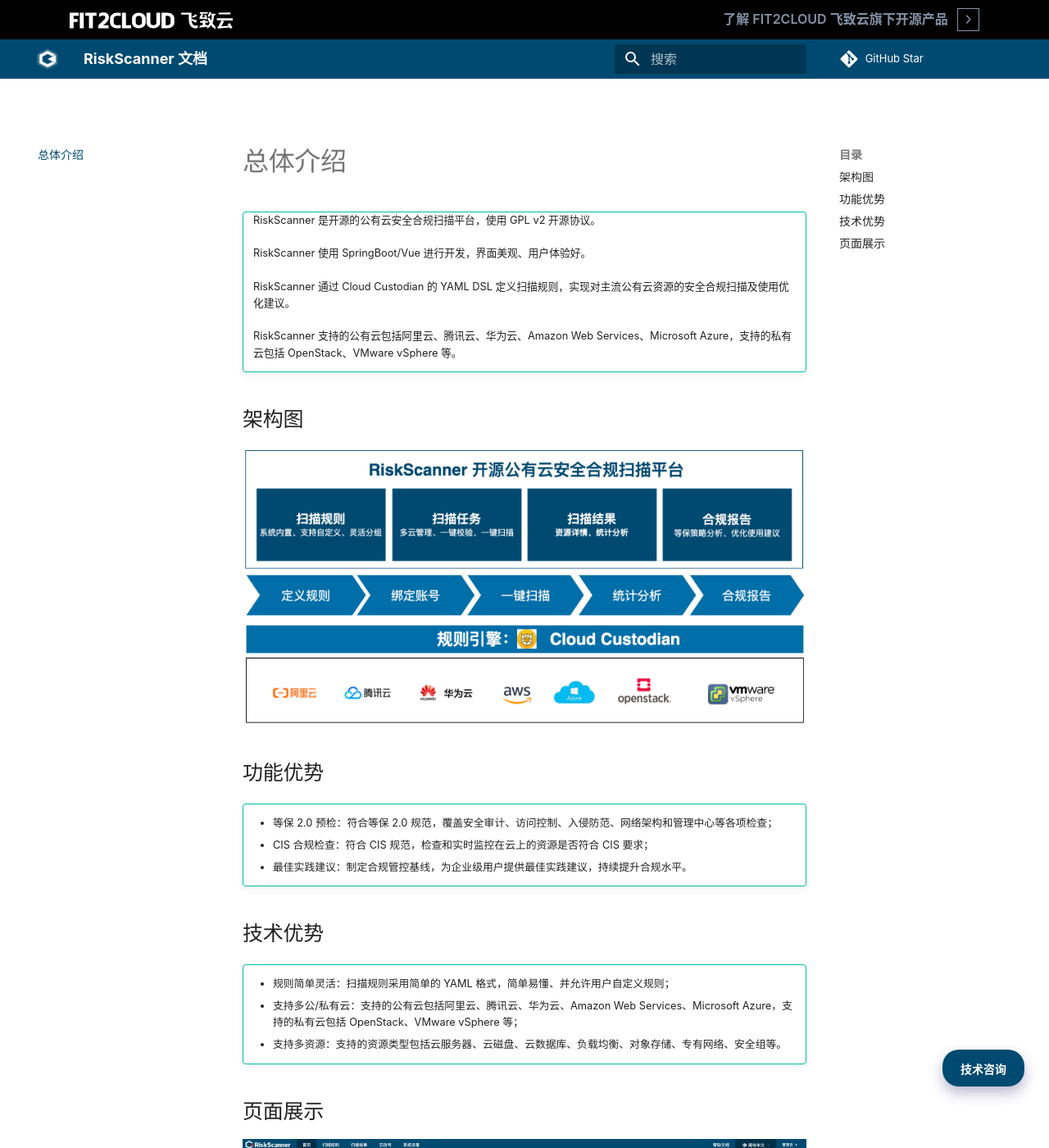
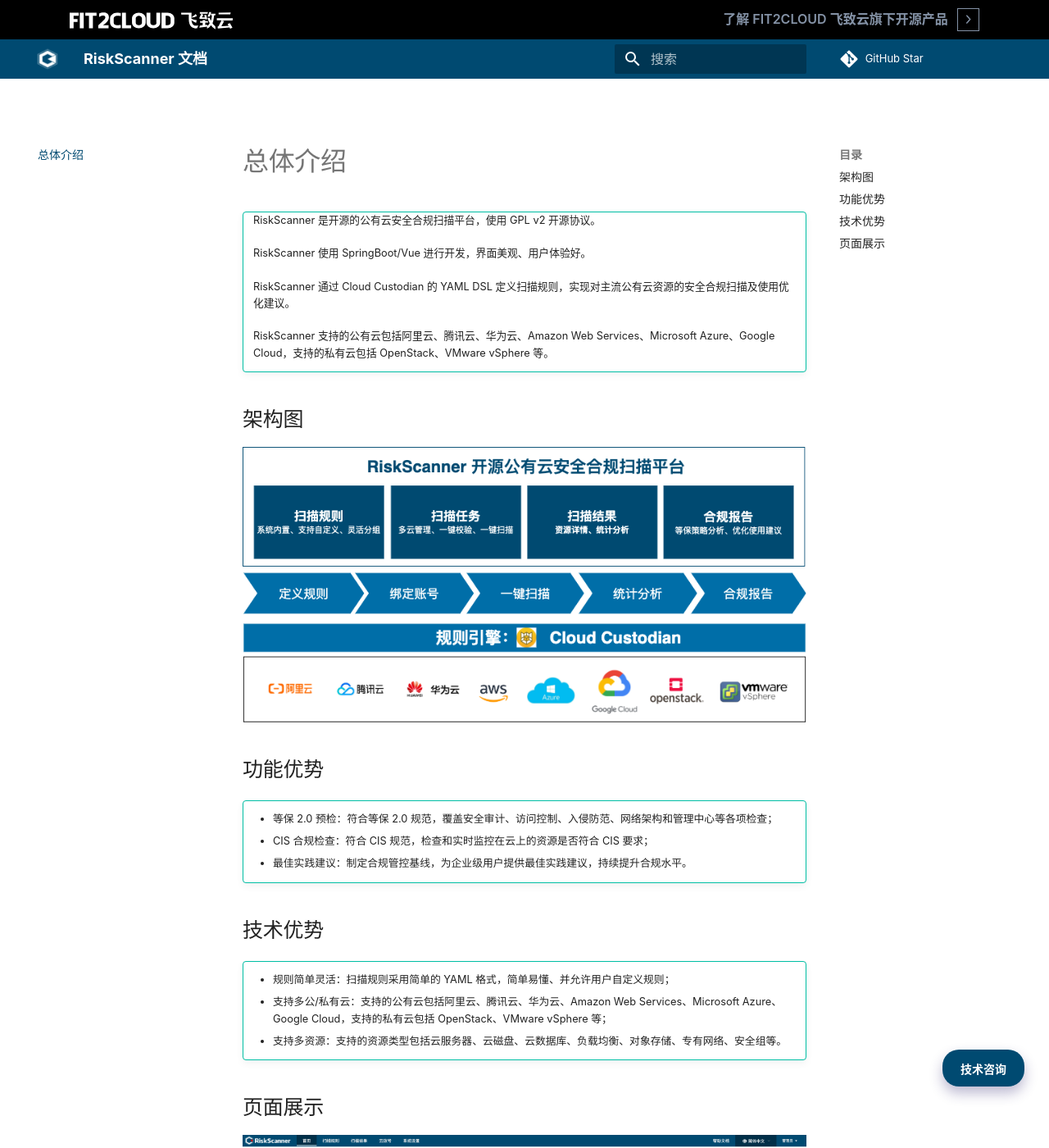
Before and after one commit to fit2cloud/riskscanner-docs, an MkDocs documentation site: the page built from docs/index.md, in a window 1280 px wide and 1400 px high. Shown: the whole window at 82% size. Built offline with MkDocs 1.6.1 and Material for MkDocs 9.7.7, drawn with Linux system fonts in a browser that asks for light colours; comment, search, counter and statistics services are not loaded.

Commit message:
feat(index): 修改index

```diff
--- a/docs/index.md
+++ b/docs/index.md
@@ -7,7 +7,7 @@
 
     RiskScanner 通过 Cloud Custodian 的 YAML DSL 定义扫描规则，实现对主流公有云资源的安全合规扫描及使用优化建议。
 
-    RiskScanner 支持的公有云包括阿里云、腾讯云、华为云、Amazon Web Services、Microsoft Azure，支持的私有云包括 OpenStack、VMware vSphere 等。
+    RiskScanner 支持的公有云包括阿里云、腾讯云、华为云、Amazon Web Services、Microsoft Azure、Google Cloud，支持的私有云包括 OpenStack、VMware vSphere 等。
 
 ## 架构图
 
@@ -24,7 +24,7 @@
 
 !!! tip ""
     - 规则简单灵活：扫描规则采用简单的 YAML 格式，简单易懂、并允许用户自定义规则；
-    - 支持多公/私有云：支持的公有云包括阿里云、腾讯云、华为云、Amazon Web Services、Microsoft Azure，支持的私有云包括 OpenStack、VMware vSphere  等；
+    - 支持多公/私有云：支持的公有云包括阿里云、腾讯云、华为云、Amazon Web Services、Microsoft Azure、Google Cloud，支持的私有云包括 OpenStack、VMware vSphere 等；
     - 支持多资源：支持的资源类型包括云服务器、云磁盘、云数据库、负载均衡、对象存储、专有网络、安全组等。
 
 ## 页面展示
```
Also changed, not shown: docs/img/intro/functional-architecture.png, docs/img/intro/functional-architecture1.png (deleted), docs/img/intro/functional-architecture2.png (deleted).
